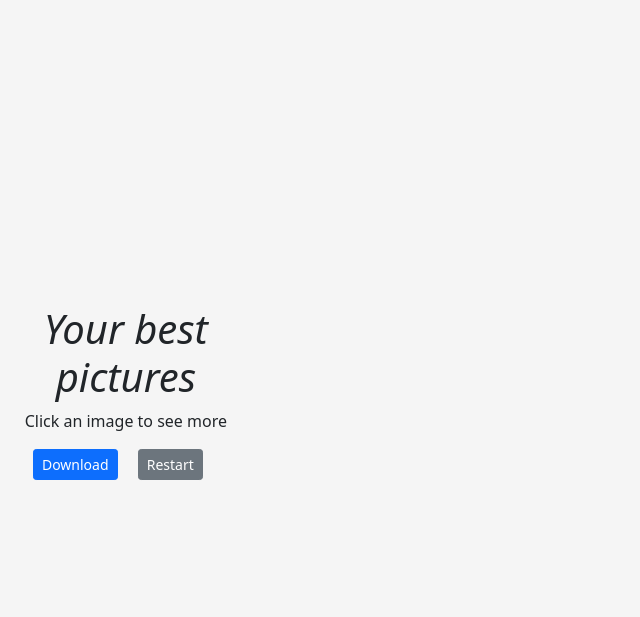
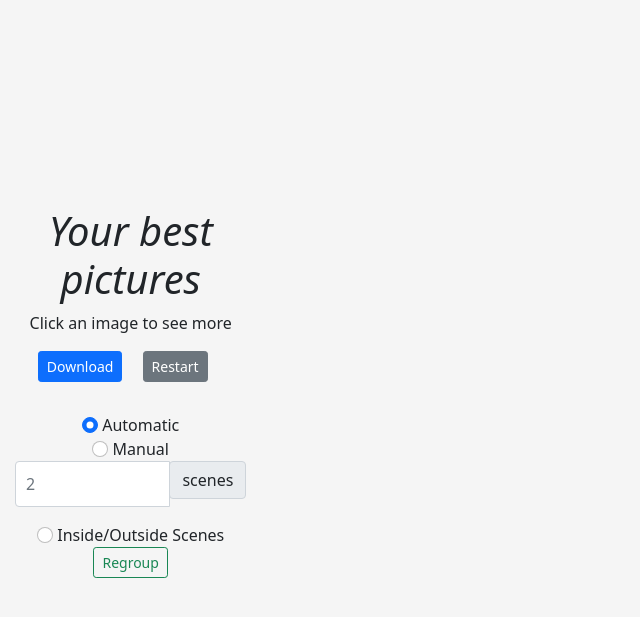
Before and after one commit to mjkim2010/cs329s-project, a Flask app: page /bestPics in a window 1280 px wide. Shown: the top 617 px of the page, without its empty margins (0-640 px from the left). Run offline with Flask 2, Linux system fonts and the light colour scheme.

Commit message:
allow regrouping without uploading

```diff
--- a/app.py
+++ b/app.py
@@ -1,5 +1,4 @@
 import os
-from urllib import response
 from flask import Flask, request, redirect, render_template, url_for
 from scene_clustering_utils import ImageClusterer
 import IQA_model_utils as IQA
@@ -19,15 +18,31 @@ ALLOWED_EXTENSIONS = set(['jpg', 'jpeg']) # should we add png?
 def return_app():
   return app
 
-
 def allowed_file(filename):
     return '.' in filename and filename.rsplit('.', 1)[1].lower() in ALLOWED_EXTENSIONS
 
 model_scene = None # ImageClusterer()
+model_IQA = None
 best_pics = {} #k=cluster id, v=idx of best quality image; for front-end use
 filepaths = [] # used for rendering images in html
 cluster_imgs = {} #k=cluster id, v=list of img idx
 cluster_ratings = {} #k=cluster id, v=list of ratings for cluster
+
+def regroup_imgs():
+    global model_scene
+    global model_IQA
+    # run clustering
+    clustering_method = request.form['clusteringMethod']
+    if clustering_method == 'kmeans':
+        if request.form['n_clusters']:
+            n_clusters = int(request.form['n_clusters'])
+        else:
+            n_clusters = 2 # default k
+        cluster(clustering_method, n_clusters=n_clusters)
+    else:
+        cluster(clustering_method)
+    # run IQA
+    run_IQA()
 
 @app.route('/displayCluster/<clusterId>')
 def show_cluster(clusterId):
@@ -40,9 +55,49 @@ def show_cluster(clusterId):
     return render_template('singleCluster.html', pics=pics)
 
 # use this route to test UI
-@app.route('/bestPics')
+@app.route('/bestPics', methods=['GET', 'POST'])
 def display_bests():
+    if request.method == 'POST':
+        regroup_imgs()
+        redirect(url_for('display_bests'))
     return render_template('bestpics.html', best_pics=best_pics, filepaths=filepaths)
+
+def cluster(clustering_method, n_clusters=None):
+    global model_scene
+    if not model_scene: # reclustering
+        model_scene = ImageClusterer()
+    if clustering_method == 'kmeans':
+        if not n_clusters:
+            k = 2 # default k
+        else:
+            k = n_clusters
+        clusters = model_scene.cluster_kmeans(filepaths, n_clusters=k)
+    elif clustering_method == 'dbscan': # DBScan
+        clusters = model_scene.cluster_dbscan(filepaths)
+    else: # inside-outside pretrained
+        clusters = model_scene.cluster_kmeans(filepaths, pretrained_kmeans='inside_outside')
+
+    cluster_imgs.clear()
+    for i, c_id in enumerate(clusters):
+        if c_id == -1: # store non-clustered items to show user (DBScan only)
+            c_id = 10000
+        if c_id not in cluster_imgs:
+            cluster_imgs[c_id] = []
+        cluster_imgs[c_id].append(i)
+
+def run_IQA():
+    global model_IQA
+    if not model_IQA:
+        model_IQA = IQA.IQAClass("IQAModel")
+    ratings = model_IQA(filepaths)
+
+    cluster_ratings.clear()
+    best_pics.clear()
+    for c_id in cluster_imgs.keys():
+        ratings_for_cluster = [ratings[i] for i in cluster_imgs[c_id]]
+        cluster_ratings[c_id] = ratings_for_cluster
+        best_pic_idx = cluster_imgs[c_id][np.argmax(ratings_for_cluster)]
+        best_pics[c_id] = best_pic_idx
 
 @app.route('/', methods=['GET', 'POST'])
 def upload_file():
@@ -52,10 +107,9 @@ def upload_file():
         files = request.files.getlist('file')
 
         # reset global variables
-        best_pics.clear()
         filepaths.clear()
-        cluster_imgs.clear()
-        cluster_ratings.clear()
+        global model_scene
+        global model_IQA
 
         # save uploaded images...necessary to render later
         for f in files:
@@ -65,34 +119,19 @@ def upload_file():
                 f.save(filepath)
                 filepaths.append(filepath)
 
-        model_scene = ImageClusterer()
+        # run clustering
         clustering_method = request.form['clusteringMethod']
         if clustering_method == 'kmeans':
-            if not request.form['n_clusters']:
-                k = 2 # default k value if user doesn't specify
+            if request.form['n_clusters']:
+                n_clusters = int(request.form['n_clusters'])
             else:
-                k = int(request.form['n_clusters'])
-            clusters = model_scene.cluster_kmeans(filepaths, n_clusters=k)
-        elif clustering_method == 'dbscan': # DBScan
-            clusters = model_scene.cluster_dbscan(filepaths)
-        else: # inside-outside pretrained
-            clusters = model_scene.cluster_kmeans(filepaths, pretrained_kmeans='inside_outside')
+                n_clusters = 2 # default k
+            cluster(clustering_method, n_clusters=n_clusters)
+        else:
+            cluster(clustering_method)
 
-        for i, c_id in enumerate(clusters):
-            if c_id == -1: # store non-clustered items to show user (DBScan only)
-                c_id = 10000
-            if c_id not in cluster_imgs:
-                cluster_imgs[c_id] = []
-            cluster_imgs[c_id].append(i)
-
-        model_IQA = IQA.IQAClass("IQAmodel")
-        ratings = model_IQA(filepaths)
-
-        for c_id in cluster_imgs.keys():
-            ratings_for_cluster = [ratings[i] for i in cluster_imgs[c_id]]
-            cluster_ratings[c_id] = ratings_for_cluster
-            best_pic_idx = cluster_imgs[c_id][np.argmax(ratings_for_cluster)]
-            best_pics[c_id] = best_pic_idx
+        # run IQA
+        run_IQA()
 
         return redirect(url_for('display_bests'))
 
--- a/templates/bestpics.html
+++ b/templates/bestpics.html
@@ -18,6 +18,34 @@
         <br/>
         <button type="button" class="btn btn-primary btn-sm ">Download</button>
         <a href="/"><button type="button" class="btn btn-secondary btn-sm m-3">Restart</button></a>
+
+        <form class="form-signin" method="post" enctype="multipart/form-data">
+            <div>
+                <input class="form-check-input" type="radio" name="clusteringMethod" value="dbscan" checked>
+                <label class="form-check-label" for="dbscan">
+                Automatic
+                </label>
+            </div>
+            <div>
+            <input class="form-check-input" type="radio" name="clusteringMethod" value="kmeans">
+            <label class="form-check-label" for="kmeans">
+                Manual
+            </label>
+            </div>
+            <div class="input-group mb-3">
+                <input type="text" class="form-control" name="n_clusters" placeholder="2" aria-label="Recipient's username" aria-describedby="basic-addon2">
+                <div class="input-group-append">
+                  <span class="input-group-text" id="basic-addon2">scenes</span>
+                </div>
+            </div>
+            <div>
+                <input class="form-check-input" type="radio" name="clusteringMethod" value="inside_outside">
+                <label class="form-check-label" for="kmeans">
+                Inside/Outside Scenes
+                </label>
+            </div>
+            <button type="submit" class="btn btn-outline-success btn-sm">Regroup</button>
+        </form>
     </div>
 
       <div class="container-fluid" >
```
